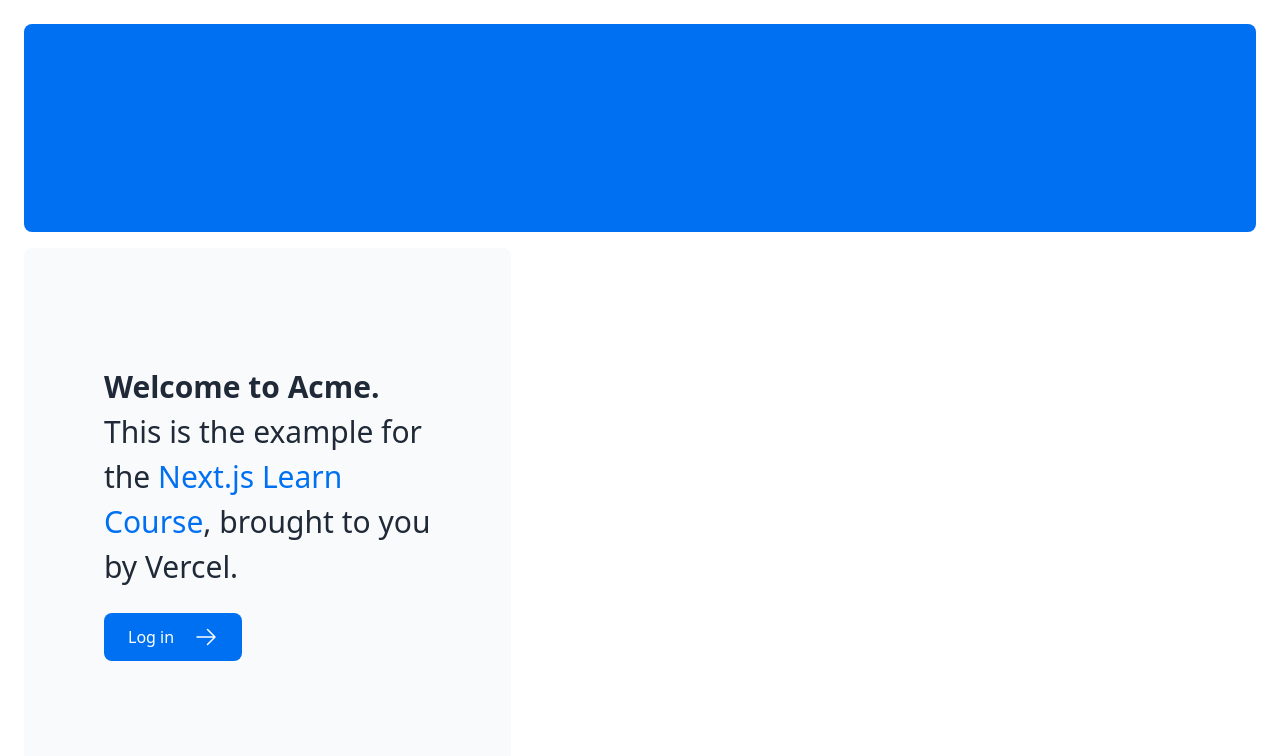
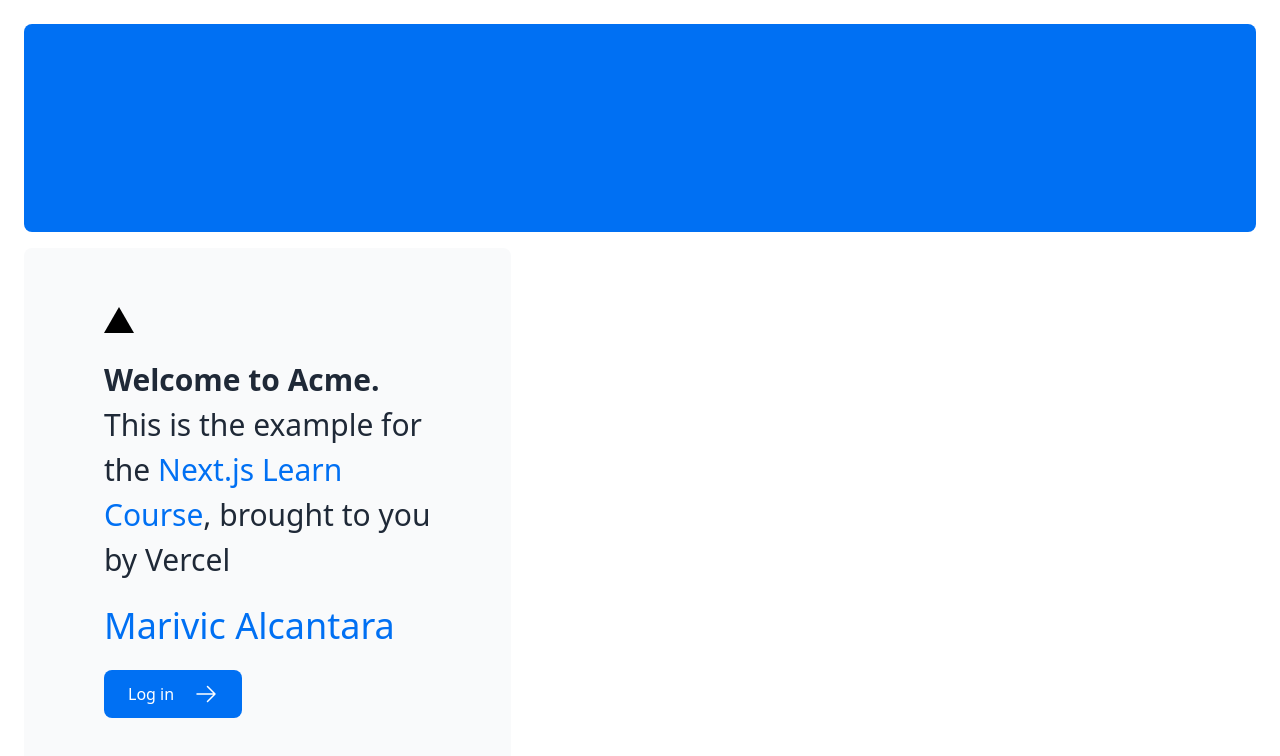
Before and after one commit to marivicAlcantara/nextjs-dashboard, a Next.js app: page / in a window 1280 px wide. Shown: the top 756 px of the page. Built offline with nearby package versions, Linux system fonts and the light colour scheme.

Commit message:
Update page.tsx
- added black triangle shape

```diff
--- a/app/page.tsx
+++ b/app/page.tsx
@@ -10,13 +10,17 @@
       </div>
       <div className="mt-4 flex grow flex-col gap-4 md:flex-row">
         <div className="flex flex-col justify-center gap-6 rounded-lg bg-gray-50 px-6 py-10 md:w-2/5 md:px-20">
+          <div
+  className="relative w-0 h-0 border-l-[15px] border-r-[15px] border-b-[26px] border-l-transparent border-r-transparent border-b-black"
+/>
           <p className={`text-xl text-gray-800 md:text-3xl md:leading-normal`}>
             <strong>Welcome to Acme.</strong> This is the example for the{' '}
             <a href="https://nextjs.org/learn/" className="text-blue-500">
               Next.js Learn Course
             </a>
-            , brought to you by Vercel.
+            , brought to you by Vercel
           </p>
+          <h1 className="text-4xl text-blue-500">Marivic Alcantara</h1>
           <Link
             href="/login"
             className="flex items-center gap-5 self-start rounded-lg bg-blue-500 px-6 py-3 text-sm font-medium text-white transition-colors hover:bg-blue-400 md:text-base"
```
